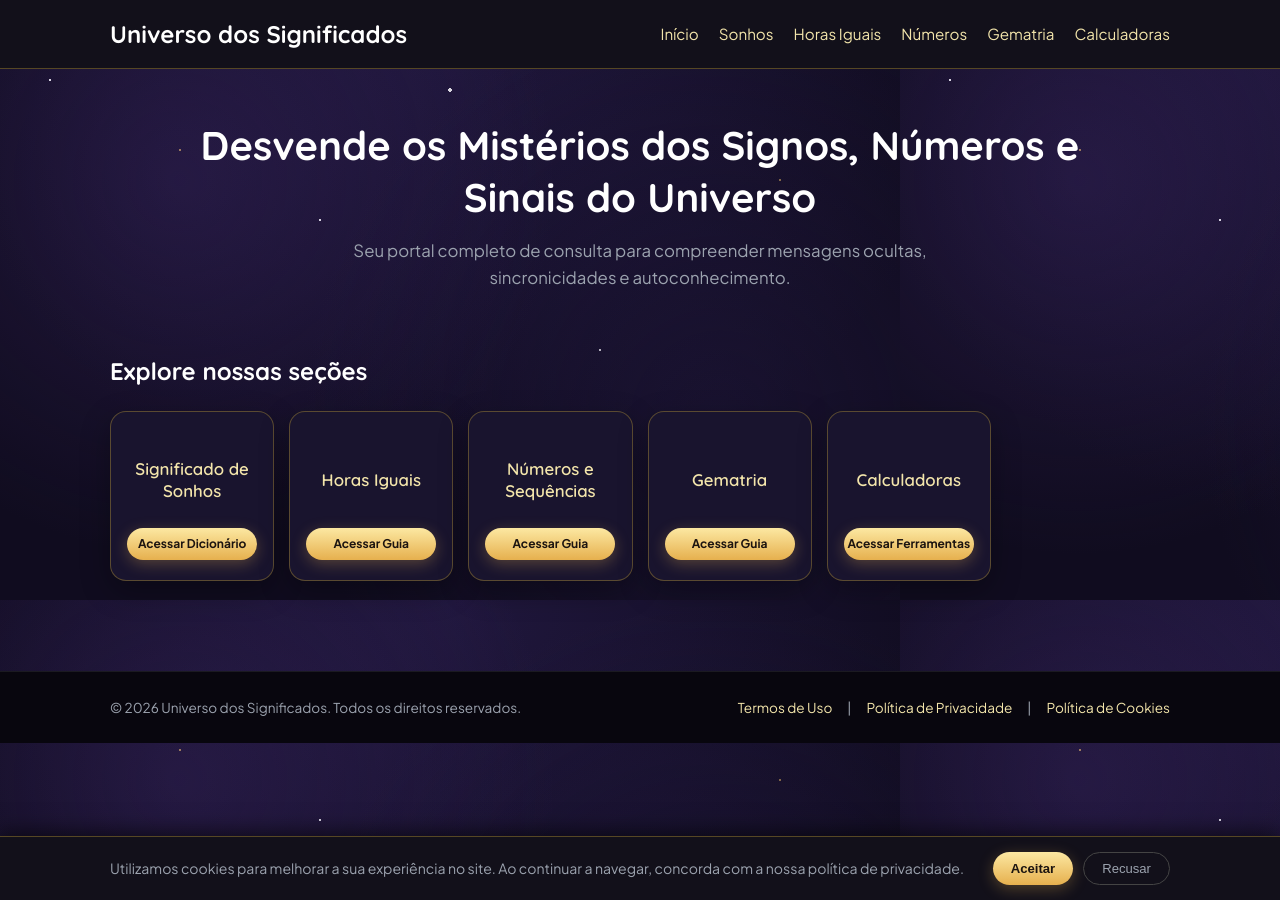
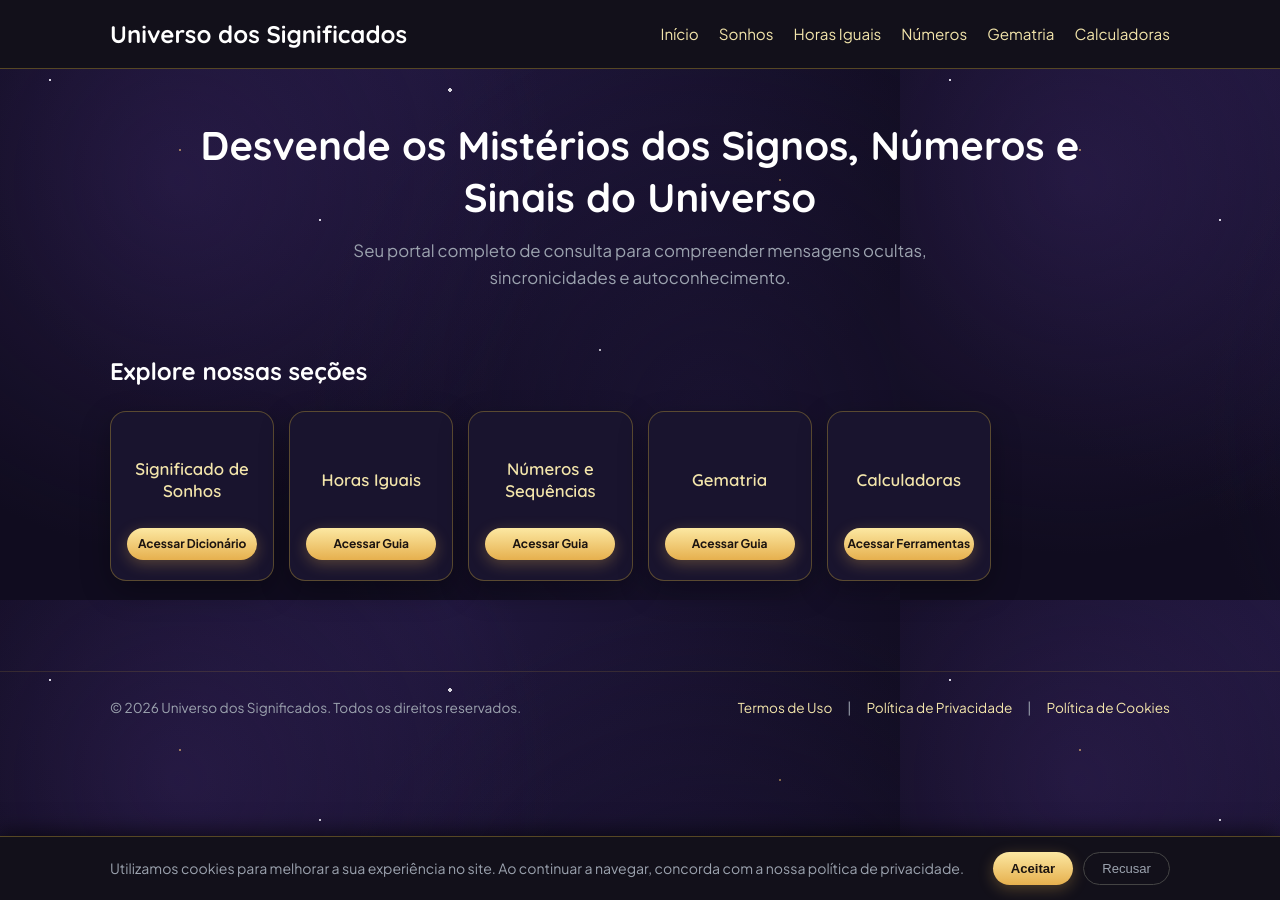
Before and after one commit to dreams-num/portal-significados, a Jekyll site: the page built from index.html, in a window 1280 px wide. Built offline with Jekyll 4.4.1, drawn with Linux system fonts in a browser that asks for light colours.

Commit message:
Update style.css

```diff
--- a/css/style.css
+++ b/css/style.css
@@ -369,9 +369,12 @@ main a:hover,
 /* ==========================================================================
    6. RODAPÉ (FOOTER)
    ========================================================================== */
+/* ==========================================================================
+   6. RODAPÉ (FOOTER) - TRANSPARENTE
+   ========================================================================== */
 .footer, .main-footer {
-    background-color: #08060e;
-    border-top: 1px solid rgba(255, 255, 255, 0.08);
+    background-color: transparent !important;
+    border-top: 1px solid rgba(212, 175, 55, 0.15); /* Uma linha subtil dourada opcional para delimitar */
     padding: 25px 0;
     margin-top: 40px;
     font-size: 0.85rem;
```
